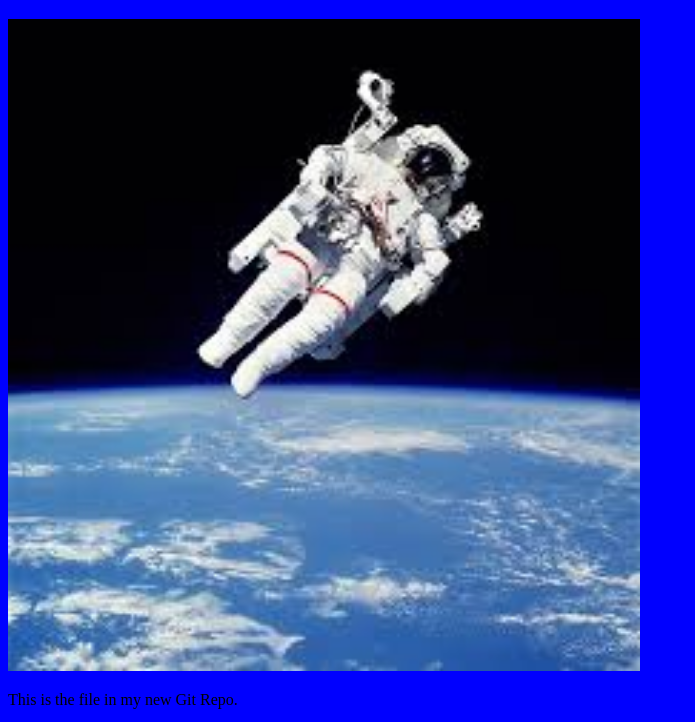
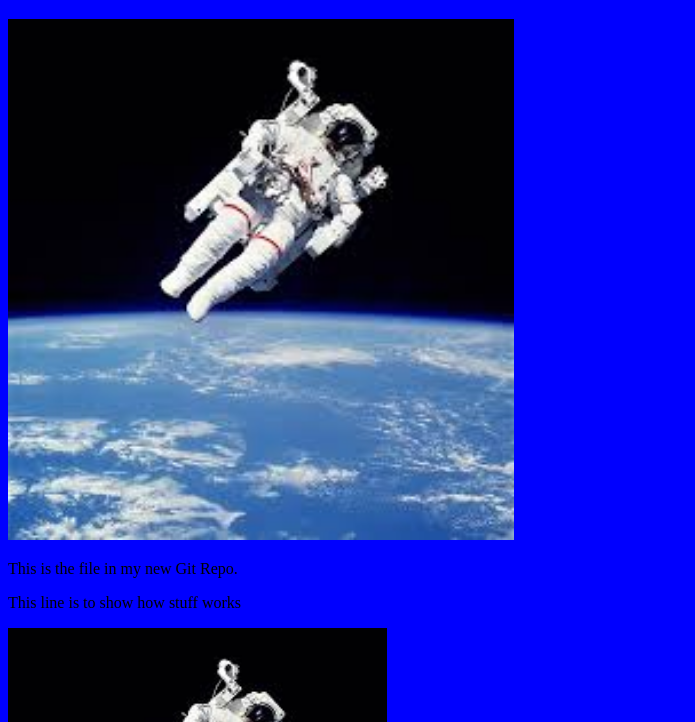
Before and after one commit to dr-jackson/0224hello, a plain HTML site: page index.html in a window 1280 px wide. Shown: the part 61-783 px from the top of the page, without its empty margins (0-695 px from the left). Drawn offline with Linux system fonts and the light colour scheme.

Commit message:
Update index.html with a smaller first image

```diff
--- a/index.html
+++ b/index.html
@@ -8,7 +8,7 @@
 
 <h1>Hello world!</h1>
 <div><img src="hello_space.jpeg" alt="Hello World from Space"
-    style="width:50%;max-width:960px"></div>
+    style="width:40%;max-width:960px"></div>
 <p>This is the file in my new Git Repo.</p>
 <p>This line is to show how stuff works</p>
 <div><img src="hello_space.jpeg" alt="Hello World from Space"
```
